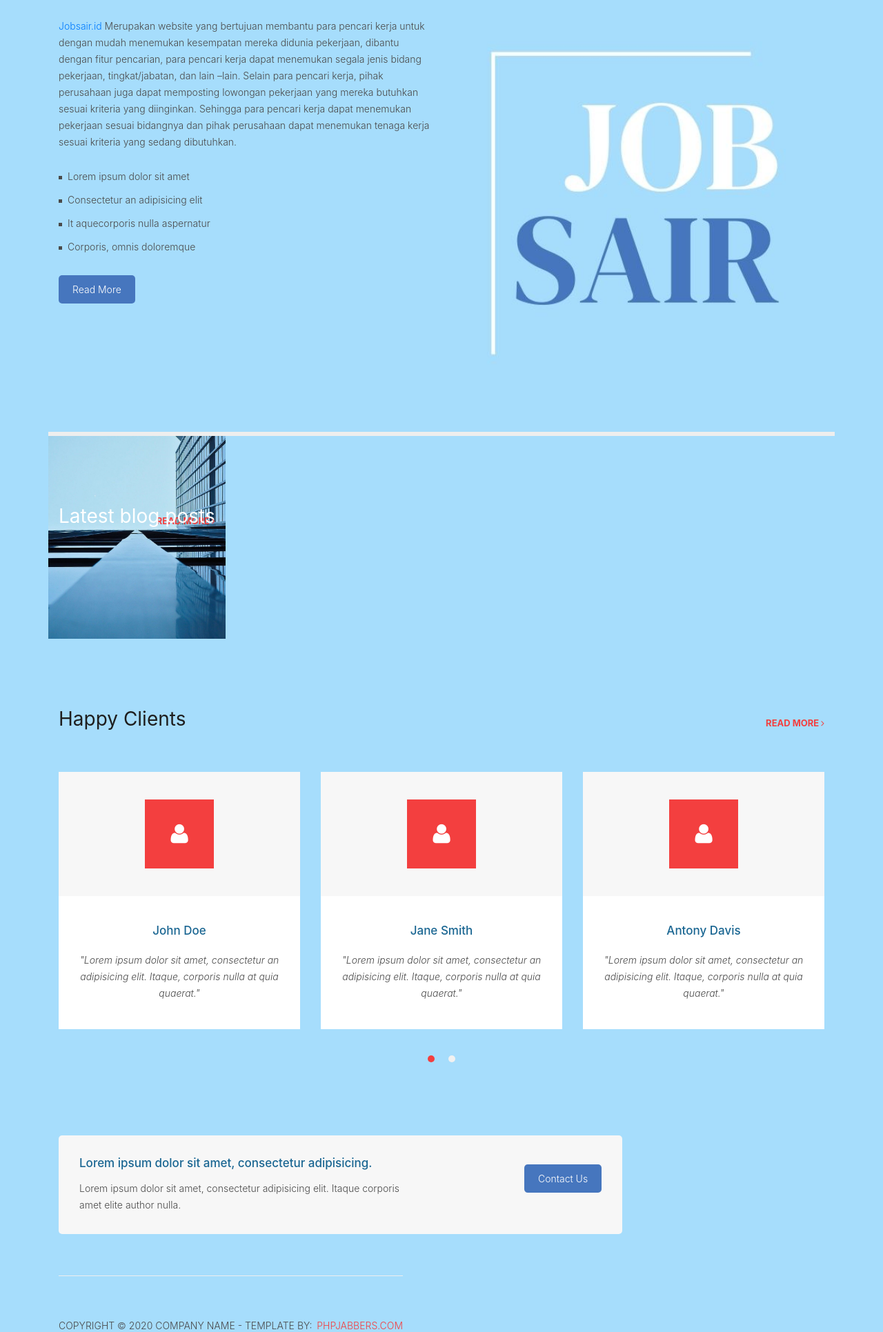
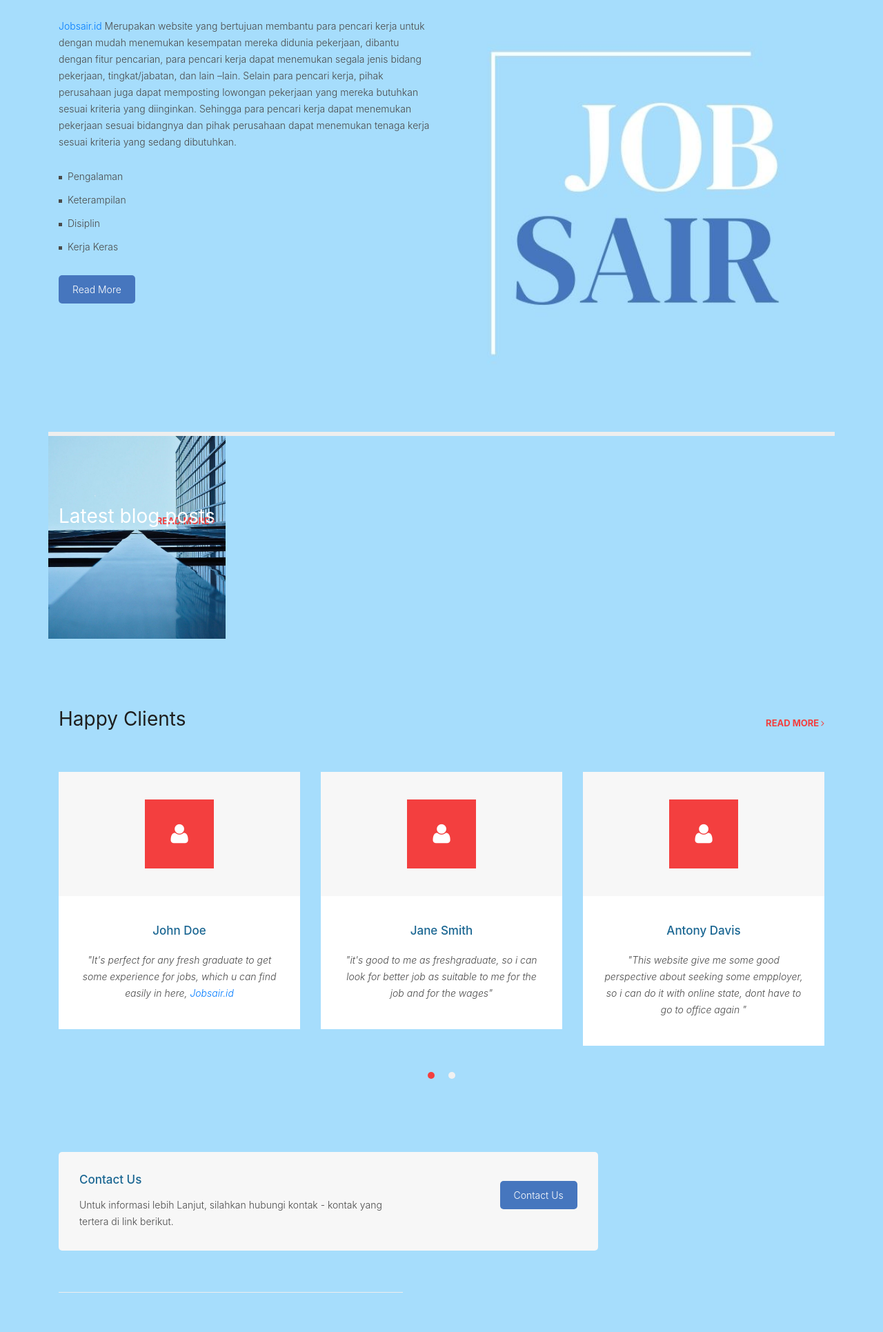
Before and after one commit to sayyidinside/Jobsair, a Django app: page / in a window 1280 px wide. Shown: the part 1177-3108 px from the top of the page at 69% size. Run offline with Django 3.2, Linux system fonts and the light colour scheme; data comes from the database, SQL or seed files in the repository; some libraries are stand-ins or nearby versions.

Commit message:
push frontend

```diff
--- a/Jobsair_id/templates/Jobsair_id/index.html
+++ b/Jobsair_id/templates/Jobsair_id/index.html
@@ -88,13 +88,19 @@
           </div>
           <div class="col-md-6">
             <div class="left-content">
-              <p><a href="{% url 'index' %}">Jobsair.id</a> Merupakan website yang bertujuan membantu para pencari kerja untuk dengan mudah menemukan kesempatan mereka didunia pekerjaan, dibantu dengan fitur pencarian, para pencari kerja dapat menemukan segala jenis bidang pekerjaan, tingkat/jabatan, dan lain –lain. Selain para pencari kerja, pihak perusahaan juga dapat memposting lowongan pekerjaan yang mereka butuhkan sesuai kriteria yang diinginkan.  Sehingga para pencari kerja dapat menemukan pekerjaan sesuai bidangnya dan pihak perusahaan dapat menemukan tenaga kerja sesuai kriteria yang sedang dibutuhkan.
+              <p><a href="{% url 'index' %}">Jobsair.id</a> Merupakan website yang bertujuan membantu
+                para pencari kerja untuk dengan mudah menemukan kesempatan mereka didunia pekerjaan,
+                dibantu dengan fitur pencarian, para pencari kerja dapat menemukan segala jenis bidang pekerjaan,
+                tingkat/jabatan, dan lain –lain. Selain para pencari kerja, pihak perusahaan juga dapat memposting
+                lowongan pekerjaan yang mereka butuhkan sesuai kriteria yang diinginkan.  Sehingga para pencari kerja
+                dapat menemukan pekerjaan sesuai bidangnya dan pihak perusahaan dapat menemukan tenaga kerja sesuai
+                 kriteria yang sedang dibutuhkan.
               </p>
               <ul class="featured-list">
-                <li><a href="#">Lorem ipsum dolor sit amet</a></li>
-                <li><a href="#">Consectetur an adipisicing elit</a></li>
-                <li><a href="#">It aquecorporis nulla aspernatur</a></li>
-                <li><a href="#">Corporis, omnis doloremque</a></li>
+                <li><a href="#">Pengalaman </a></li>
+                <li><a href="#">Keterampilan </a></li>
+                <li><a href="#">Disiplin </a></li>
+                <li><a href="#">Kerja Keras</a></li>
               </ul>
               <a href="{% url 'about_us' %}" class="filled-button">Read More</a>
             </div>
@@ -154,7 +160,9 @@
                 </div>
                 <div class="down-content">
                   <h4>John Doe</h4>
-                  <p class="n-m"><em>"Lorem ipsum dolor sit amet, consectetur an adipisicing elit. Itaque, corporis nulla at quia quaerat."</em></p>
+                  <p class="n-m"><em>"It's perfect for any fresh graduate to get some experience for jobs, which u can
+                    find easily in here, <a href="{% url 'index' %}">Jobsair.id</a>
+                  </em></p>
                 </div>
               </div>
 
@@ -164,7 +172,8 @@
                 </div>
                 <div class="down-content">
                   <h4>Jane Smith</h4>
-                  <p class="n-m"><em>"Lorem ipsum dolor sit amet, consectetur an adipisicing elit. Itaque, corporis nulla at quia quaerat."</em></p>
+                  <p class="n-m"><em>"it's good to me as freshgraduate, so i can look for better job as
+                    suitable to me for the job and for the wages"</em></p>
                 </div>
               </div>
 
@@ -174,7 +183,7 @@
                 </div>
                 <div class="down-content">
                   <h4>Antony Davis</h4>
-                  <p class="n-m"><em>"Lorem ipsum dolor sit amet, consectetur an adipisicing elit. Itaque, corporis nulla at quia quaerat."</em></p>
+                  <p class="n-m"><em>"This website give me some good perspective about seeking some empployer, so i can do it with online state, dont have to go to office again "</em></p>
                 </div>
               </div>
 
@@ -183,8 +192,8 @@
                   <i class="fa fa-user"></i>
                 </div>
                 <div class="down-content">
-                  <h4>John Doe</h4>
-                  <p class="n-m"><em>"Lorem ipsum dolor sit amet, consectetur an adipisicing elit. Itaque, corporis nulla at quia quaerat."</em></p>
+                  <h4>Fulan </h4>
+                  <p class="n-m"><em>"Melamar kerja jadi makin cepat dan mudah, keren"</em></p>
                 </div>
               </div>
 
@@ -193,8 +202,8 @@
                   <i class="fa fa-user"></i>
                 </div>
                 <div class="down-content">
-                  <h4>Jane Smith</h4>
-                  <p class="n-m"><em>"Lorem ipsum dolor sit amet, consectetur an adipisicing elit. Itaque, corporis nulla at quia quaerat."</em></p>
+                  <h4>Erdiana Mufida</h4>
+                  <p class="n-m"><em>"Cari kerja jadi makin gampang lewat website ini, keren"</em></p>
                 </div>
               </div>
 
@@ -203,8 +212,9 @@
                   <i class="fa fa-user"></i>
                 </div>
                 <div class="down-content">
-                  <h4>Antony Davis</h4>
-                  <p class="n-m"><em>"Lorem ipsum dolor sit amet, consectetur an adipisicing elit. Itaque, corporis nulla at quia quaerat."</em></p>
+                  <h4>Sayyid Dzul Fikar </h4>
+                  <p class="n-m"><em>"Semakin mudah untuk mencari beberapa karyawan baru yang
+                    mencoba apply di perusahaan kami, dan semakin mudah dalam pengapplyan nya "</em></p>
                 </div>
               </div>
             </div>
@@ -221,8 +231,8 @@
             <div class="inner-content">
               <div class="row">
                 <div class="col-md-8">
-                  <h4>Lorem ipsum dolor sit amet, consectetur adipisicing.</h4>
-                  <p>Lorem ipsum dolor sit amet, consectetur adipisicing elit. Itaque corporis amet elite author nulla.</p>
+                  <h4>Contact Us</h4>
+                  <p>Untuk informasi lebih Lanjut, silahkan hubungi kontak - kontak yang tertera di link berikut. </p>
                 </div>
                 <div class="col-lg-4 col-md-6 text-right">
                   <a href="{% url 'contact_us' %}" class="filled-button">Contact Us</a>
```
Also changed, not shown: Jobsair_id/templates/Jobsair_id/about-us.html (+10 -3 lines), 1 other file.
